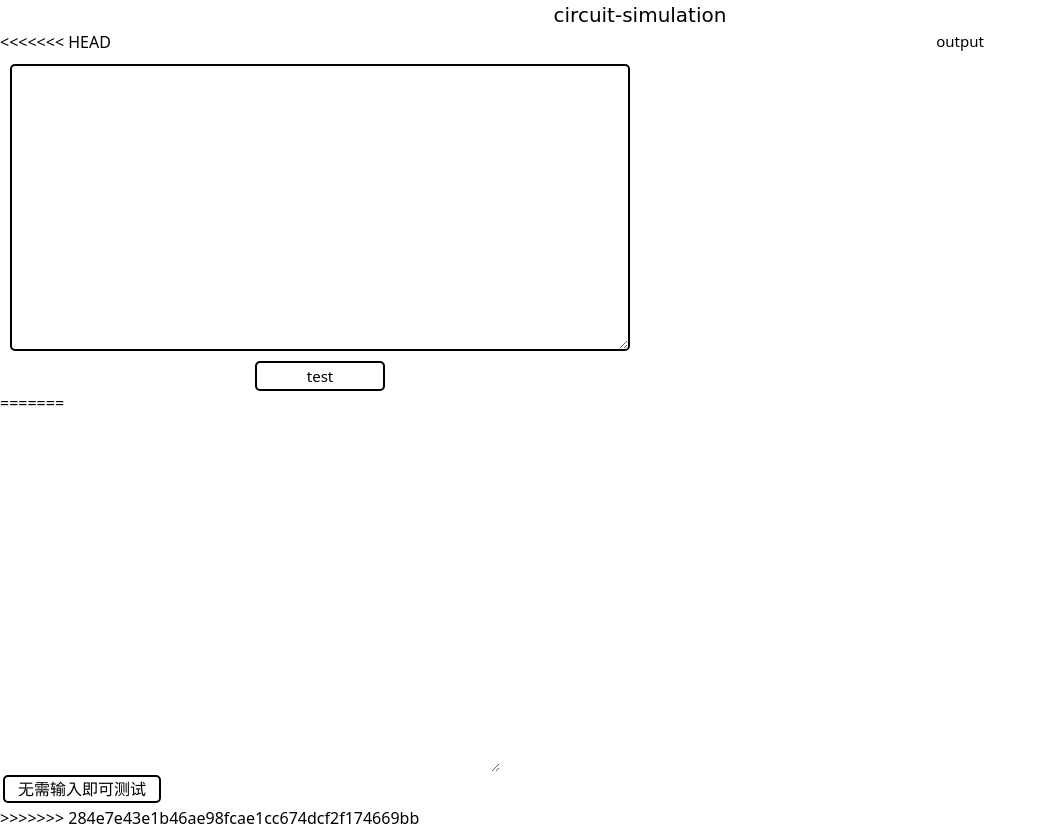
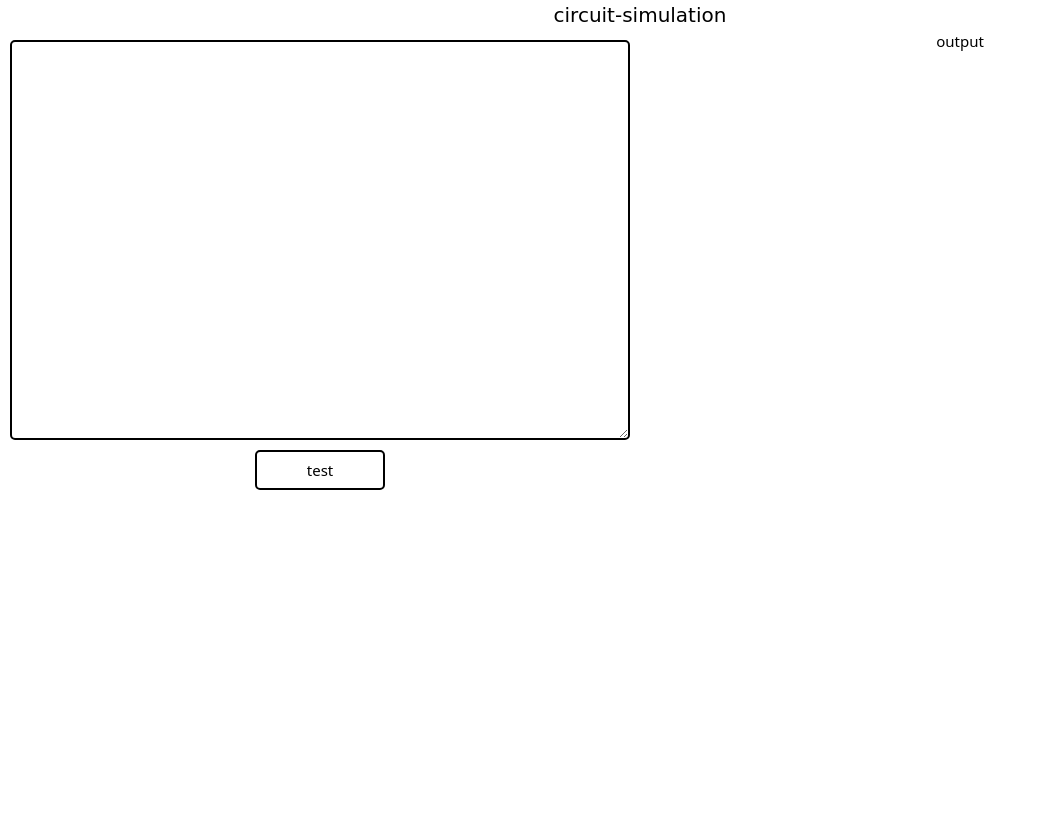
Before and after one commit to pureink/circuit-simulation, a website: page index.html in a window 1280 px wide. Shown: the whole page, without its empty margins (0-1047 px from the left). Drawn offline with nearby package versions, Linux system fonts and the light colour scheme.

Commit message:
new fe really

```diff
--- a/index.html
+++ b/index.html
@@ -19,13 +19,8 @@
     display: flex;
     ">
         <div class="left">
-<<<<<<< HEAD
         <textarea id="data" type="text" name="name" style="margin: 10px;height: 50%;border: 2px solid;border-radius: 5px;"></textarea>
         <input style="font-weight: 500;font-size: 15px;margin: 0 auto;height: 40px;width: 130px;background: none;border: 2px solid #000;border-radius: 5px;" type="submit" value="test" onclick="main()">
-=======
-             <textarea id="data" type="text" name="name" style="width:500px; height:500px;overflow: hidden;"></textarea>
-        <input style="margin: 3px;background: none;width: 158px;height: 30px;border: 2px solid #000;border-radius: 5px;"type="submit" value="无需输入即可测试" onclick="main()"/>
->>>>>>> 284e7e43e1b46ae98fcae1cc674dcf2f174669bb
         </div>
         <div id="circuit" class="right">
             <h1 style="font-size: 15px;">output</h1>
```
